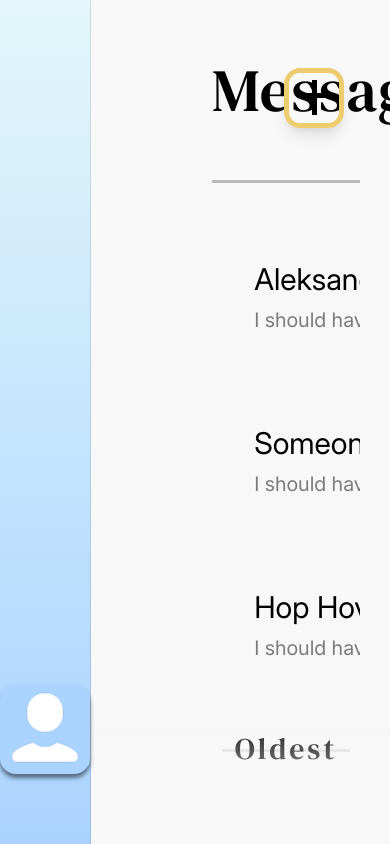
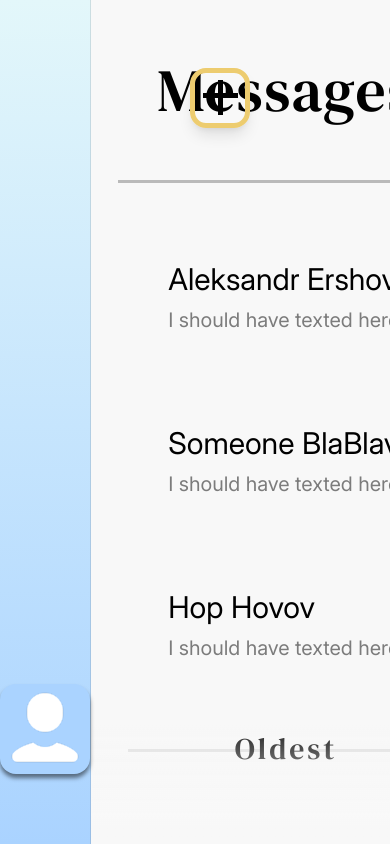
Before and after one commit to AleksandrRise/SkyChat, a React (Vite) app in the folder SkyChat/: page / in a window 390 px wide. Built offline with nearby package versions, Linux system fonts and the light colour scheme.

Commit message:
Changed padding to a percentage for responsivity

```diff
--- a/SkyChat/src/App.tsx
+++ b/SkyChat/src/App.tsx
@@ -12,7 +12,6 @@ function App() {
       <Main>
         <Header />
       </Main>
-
       <Chat />
 
     </section>
--- a/SkyChat/src/assets/globals.css
+++ b/SkyChat/src/assets/globals.css
@@ -19,6 +19,7 @@
     /* Colors */
     --color-primary: #AAD3FF;
     --color-secondary: #E3F7FA;
+    --color-bg-accent: #F8FFFE;
     --color-accent1: #FDC500;
     --color-accent2: #EDCC6F;
     --color-textColor: #000000;
--- a/SkyChat/src/components/Chats.tsx
+++ b/SkyChat/src/components/Chats.tsx
@@ -46,7 +46,7 @@ export default function chats({ users }: ChatsProps) {
     } else {
         return (
         <>
-            <ul className="overflow-y-auto no-scrollbar max-h-full max-w-375 block [&>*:nth-child(5)]:mt-0">{
+            <ul className="overflow-y-auto no-scrollbar h-full max-w-375 block [&>*:nth-child(5)]:mt-0">{
 
             // Taking out each chat and storing it inside a list
             chats.map((chat, index) => {
--- a/SkyChat/src/pages/HomeScreen/Chat.tsx
+++ b/SkyChat/src/pages/HomeScreen/Chat.tsx
@@ -1,5 +1,8 @@
 
 
 export default function Chat() {
+    return <section className="bg-gradient-to-tl from-25% from-bg-accent to-secondary w-7/12 border-l-1 border-black/10 h-full float-end
+    hidden">
 
+    </section>
 }
--- a/SkyChat/src/pages/HomeScreen/Main.tsx
+++ b/SkyChat/src/pages/HomeScreen/Main.tsx
@@ -9,7 +9,7 @@ interface MainProps {
 export default function Main({ children }: MainProps) {
 
     return (
-        <main className="font-secondary font-normal w-full px-30.25 pt-15 bg-white relative">
+        <main className="font-secondary font-normal w-full px-[7%] pt-15 bg-white relative">
 
             {children}
 
```
